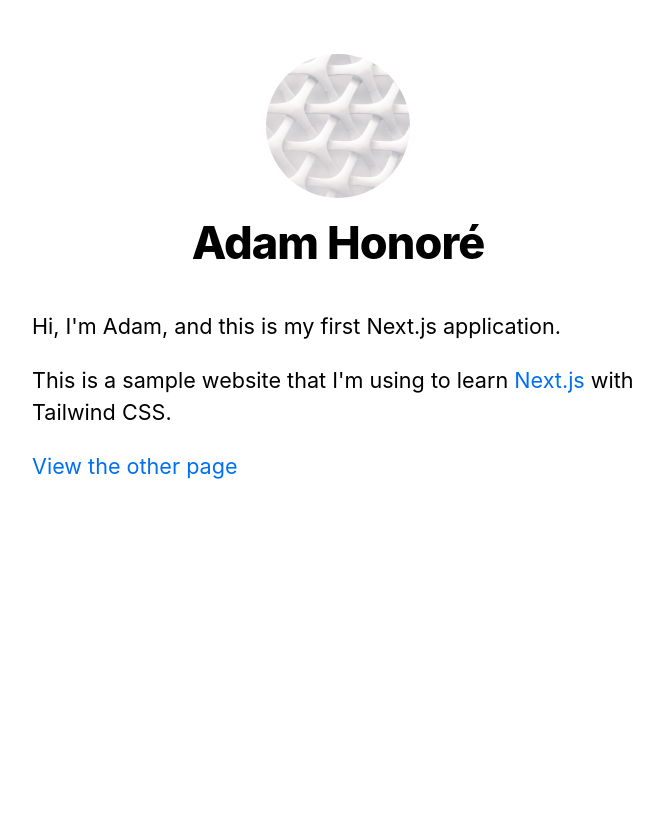
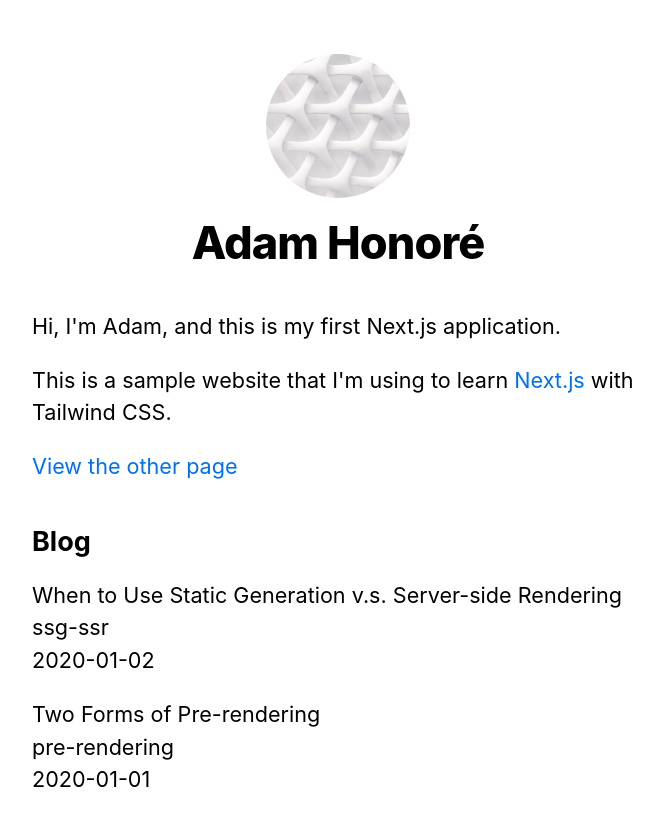
Before and after one commit to ahonore42/tailwind-next-practice, a Next.js app: page / in a window 1280 px wide. Shown: the top 826 px of the page, without its empty margins (302-965 px from the left). Before the commit the page ends 800 px from the top, so only its background shows below. Built offline with nearby package versions, Linux system fonts and the light colour scheme.

Commit message:
add static props for static rendering

```diff
--- /dev/null
+++ b/lib/posts.js
@@ -0,0 +1,35 @@
+import fs from 'fs'
+import path from 'path'
+import matter from 'gray-matter'
+
+const postsDirectory = path.join(process.cwd(), 'posts')
+
+export function getSortedPostsData() {
+  // Get file names under /posts
+  const fileNames = fs.readdirSync(postsDirectory)
+  const allPostsData = fileNames.map(fileName => {
+    // Remove ".md" from file name to get id
+    const id = fileName.replace(/\.md$/, '')
+
+    // Read markdown file as string
+    const fullPath = path.join(postsDirectory, fileName)
+    const fileContents = fs.readFileSync(fullPath, 'utf8')
+
+    // Use gray-matter to parse the post metadata section
+    const matterResult = matter(fileContents)
+
+    // Combine the data with the id
+    return {
+      id,
+      ...matterResult.data
+    }
+  })
+  // Sort posts by date
+  return allPostsData.sort((a, b) => {
+    if (a.date < b.date) {
+      return 1
+    } else {
+      return -1
+    }
+  })
+}
--- a/package.json
+++ b/package.json
@@ -8,6 +8,7 @@
     "start": "next start"
   },
   "dependencies": {
+    "gray-matter": "^4.0.2",
     "next": "10.0.5",
     "postcss-flexbugs-fixes": "^5.0.2",
     "postcss-preset-env": "^6.7.0",
--- a/pages/index.js
+++ b/pages/index.js
@@ -2,8 +2,18 @@
 import Layout, { siteTitle } from '../components/layout'
 import utilStyles from '../styles/utils.module.css'
 import Link from 'next/link'
+import { getSortedPostsData } from '../lib/posts';
 
-export default function Home() {
+export async function getStaticProps() {
+  const allPostsData = getSortedPostsData()
+  return {
+    props: {
+      allPostsData
+    }
+  };
+}
+
+export default function Home({allPostsData}) {
   return (
     <Layout home>
       <Head>
@@ -21,6 +31,20 @@
           </Link>
         </p>
       </section>
+      <section className={`${utilStyles.headingMd} ${utilStyles.padding1px}`}>
+        <h2 className={utilStyles.headingLg}>Blog</h2>
+        <ul className={utilStyles.list}>
+          {allPostsData.map(({ id, date, title }) => (
+            <li className={utilStyles.listItem} key={id}>
+              {title}
+              <br />
+              {id}
+              <br />
+              {date}
+            </li>
+          ))}
+        </ul>
+      </section>
     </Layout>
-  )
+  );
 }
--- /dev/null
+++ b/posts/pre-rendering.md
@@ -0,0 +1,11 @@
+---
+title: 'Two Forms of Pre-rendering'
+date: '2020-01-01'
+---
+
+Next.js has two forms of pre-rendering: **Static Generation** and **Server-side Rendering**. The difference is in **when** it generates the HTML for a page.
+
+- **Static Generation** is the pre-rendering method that generates the HTML at **build time**. The pre-rendered HTML is then _reused_ on each request.
+- **Server-side Rendering** is the pre-rendering method that generates the HTML on **each request**.
+
+Importantly, Next.js lets you **choose** which pre-rendering form to use for each page. You can create a "hybrid" Next.js app by using Static Generation for most pages and using Server-side Rendering for others.
--- /dev/null
+++ b/posts/ssg-ssr.md
@@ -0,0 +1,19 @@
+---
+title: 'When to Use Static Generation v.s. Server-side Rendering'
+date: '2020-01-02'
+---
+
+We recommend using **Static Generation** (with and without data) whenever possible because your page can be built once and served by CDN, which makes it much faster than having a server render the page on every request.
+
+You can use Static Generation for many types of pages, including:
+
+- Marketing pages
+- Blog posts
+- E-commerce product listings
+- Help and documentation
+
+You should ask yourself: "Can I pre-render this page **ahead** of a user's request?" If the answer is yes, then you should choose Static Generation.
+
+On the other hand, Static Generation is **not** a good idea if you cannot pre-render a page ahead of a user's request. Maybe your page shows frequently updated data, and the page content changes on every request.
+
+In that case, you can use **Server-Side Rendering**. It will be slower, but the pre-rendered page will always be up-to-date. Or you can skip pre-rendering and use client-side JavaScript to populate data.
```
Also changed, not shown: 1 other file (tests, documents, lock files or other folders).
